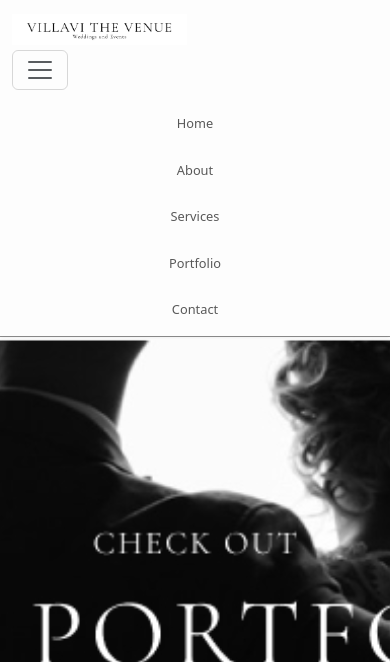
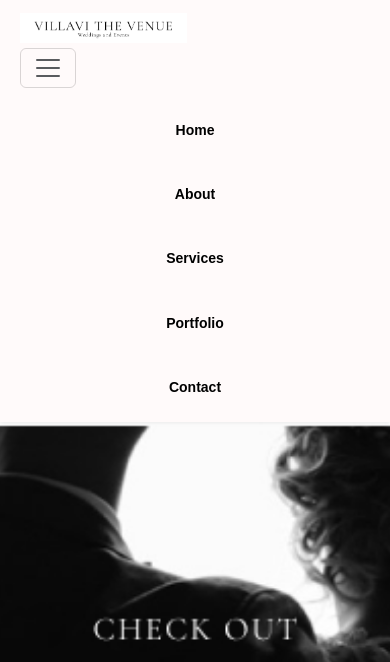
Before and after one commit to DimasFauzikun/p3l, a PHP site: page /portofolio.php in a window 390 px wide, after a click that opens the changed part. Shown: the part 52-714 px from the top of the page. Run offline with PHP 8.4, Linux system fonts and the light colour scheme; data comes from the database, SQL or seed files in the repository; some web fonts are replaced.

Commit message:
update css responsive

```diff
--- a/style.css
+++ b/style.css
@@ -109,6 +109,7 @@
 
 /* Main Page - Hero Section */
 /* Gaya umum */
+/* Hero Section */
 .hero-section {
   display: flex;
   align-items: center;
@@ -119,35 +120,81 @@
   flex-direction: column; /* Tambahkan agar tampilan lebih fleksibel */
 }
 
+/* Navbar */
+.navbar {
+  height: 246px;
+  background-color: #fffafa;
+}
+
+.navbar-nav .nav-item {
+  margin-right: 31px;
+}
+
+.navbar-nav .nav-item:last-child {
+  margin-right: 0;
+}
+
 .navbar-brand {
   font-weight: bold;
   font-size: 1.5rem;
 }
 
 .nav-link {
-  font-size: 1rem;
-}
-
-footer {
-  font-size: 0.9rem;
-}
-
-/* Media queries untuk responsivitas */
+  font-size: 20px;
+  font-family: "Raleway", sans-serif;
+  font-weight: 600;
+  color: #000;
+  text-decoration: none;
+}
+
+/* Responsive Design */
+@media (max-width: 1024px) {
+  .navbar {
+    height: auto;
+    padding: 1rem;
+  }
+
+  .navbar-nav {
+    flex-direction: column;
+    align-items: center;
+  }
+
+  .navbar-nav .nav-item {
+    margin: 0.5rem 0;
+  }
+
+  .navbar-brand {
+    font-size: 1.25rem;
+  }
+
+  .nav-link {
+    font-size: 18px;
+  }
+}
+
 @media (max-width: 768px) {
   .hero-section {
     padding: 1.5rem;
   }
 
+  .hero-section h1 {
+    font-size: 2rem;
+  }
+
+  .hero-section p {
+    font-size: 1rem;
+  }
+
+  .navbar {
+    padding: 0.5rem;
+  }
+
   .navbar-brand {
-    font-size: 1.3rem;
+    font-size: 1rem;
   }
 
   .nav-link {
-    font-size: 0.9rem;
-  }
-
-  footer {
-    font-size: 0.8rem;
+    font-size: 16px;
   }
 }
 
@@ -156,16 +203,25 @@ footer {
     padding: 1rem;
   }
 
+  .hero-section h1 {
+    font-size: 1.5rem;
+  }
+
+  .hero-section p {
+    font-size: 0.875rem;
+  }
+
+  .navbar {
+    flex-direction: column;
+    align-items: center;
+  }
+
   .navbar-brand {
-    font-size: 1.2rem;
+    font-size: 0.875rem;
   }
 
   .nav-link {
-    font-size: 0.8rem;
-  }
-
-  footer {
-    font-size: 0.7rem;
+    font-size: 14px;
   }
 }
 
```
